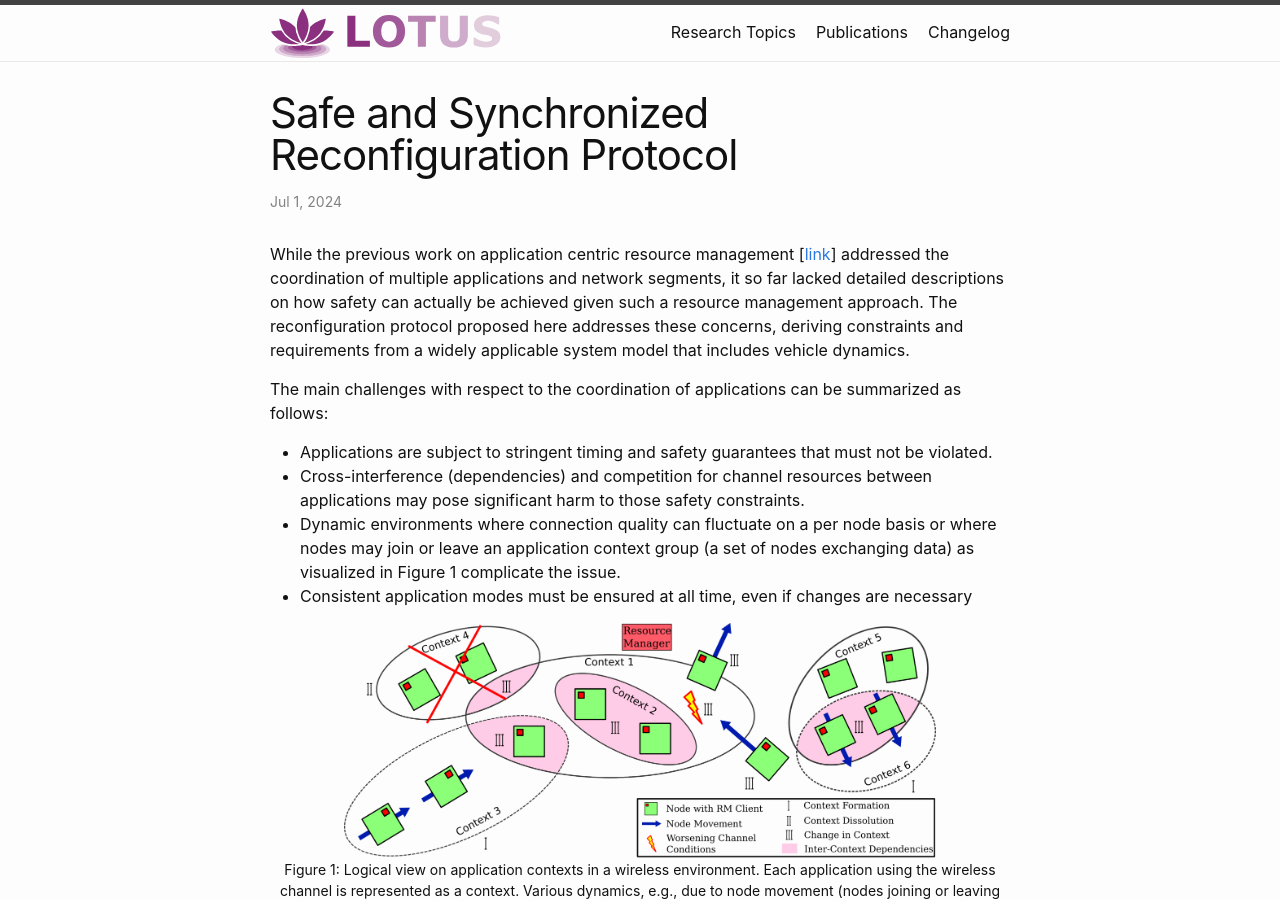
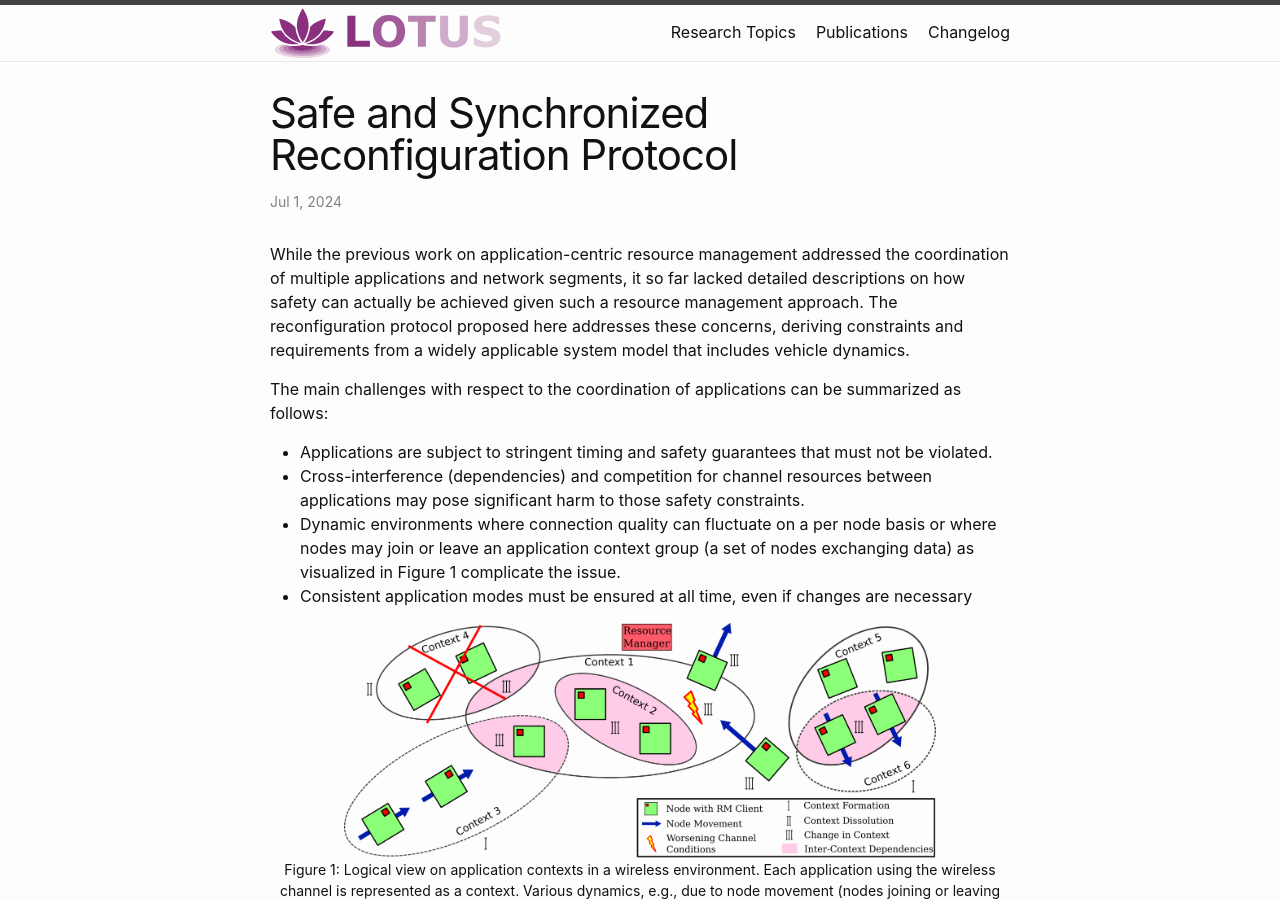
Before and after one commit to IDA-TUBS/lotus, a Jekyll site: the page built from docs/collections/_resource_management/02_reconfiguration.md, in a window 1280 px wide and 900 px high. Built offline with Jekyll 4.4.1, drawn with Linux system fonts in a browser that asks for light colours.

Commit message:
minor changes

```diff
--- a/docs/collections/_resource_management/02_reconfiguration.md
+++ b/docs/collections/_resource_management/02_reconfiguration.md
@@ -5,7 +5,7 @@
 published: true
 ---
 
-While the previous work on application centric resource management [[link](https://ida-tubs.github.io/lotus/resource_management/01_application-centric/)] addressed the coordination of multiple applications and network segments, it so far lacked detailed descriptions on how safety can actually be achieved given such a resource management approach. The reconfiguration protocol proposed here addresses these concerns, deriving constraints and requirements from a widely applicable system model that includes vehicle dynamics.
+While the previous work on application-centric resource management addressed the coordination of multiple applications and network segments, it so far lacked detailed descriptions on how safety can actually be achieved given such a resource management approach. The reconfiguration protocol proposed here addresses these concerns, deriving constraints and requirements from a widely applicable system model that includes vehicle dynamics.
 
 The main challenges with respect to the coordination of applications can be summarized as follows:
 * Applications are subject to stringent timing and safety guarantees that must not be violated.
@@ -27,7 +27,7 @@
 
 <div class="figure">
 <figure>
-<img style="width:80%;" src="{{site.baseurl}}/resource_management/figures/figure_3_ProtocolsCircle.png" alt="Figure 2: RM protocol design: The HB protocols serves as the base safety layer to ensure fail-silent behavior in case of connection loss. The four-phase reconfiguration protocol runs concurrently to the HB protocol if triggered by an event."/>
+<img style="width:30%;" src="{{site.baseurl}}/resource_management/figures/figure_3_ProtocolsCircle.png" alt="Figure 2: RM protocol design: The HB protocols serves as the base safety layer to ensure fail-silent behavior in case of connection loss. The four-phase reconfiguration protocol runs concurrently to the HB protocol if triggered by an event."/>
 <figcaption>Figure 2: RM protocol design: The HB protocols serves as the base safety layer to ensure fail-silent behavior in case of connection loss. The four-phase reconfiguration protocol runs concurrently to the HB protocol if triggered by an event.</figcaption>
 </figure>
 </div>
```
